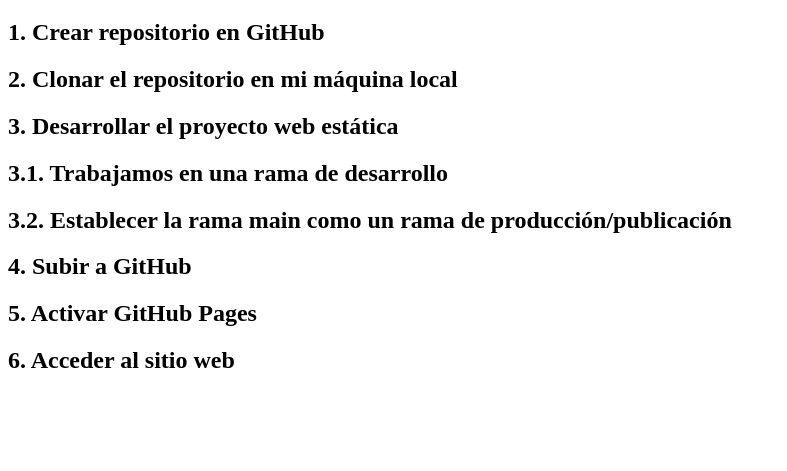
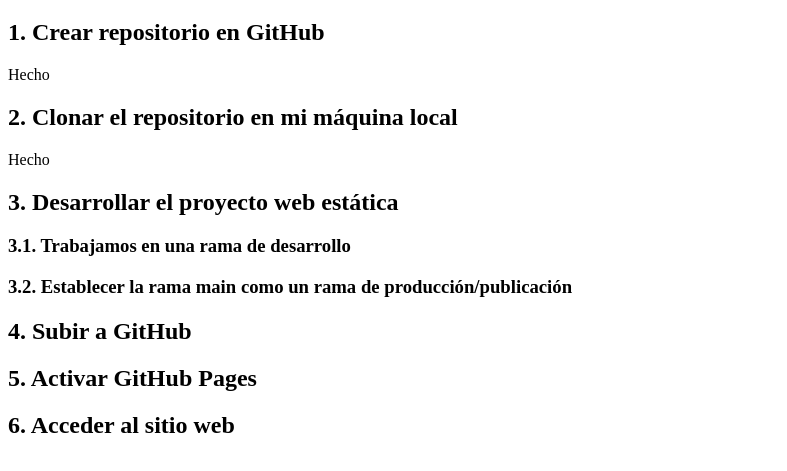
Before and after one commit to enriquemaestre/Prueba_github_pages, a plain HTML site: page index.html in a window 1280 px wide. Shown: the part 61-532 px from the top of the page, without its empty margins (0-787 px from the left). Drawn offline with Linux system fonts and the light colour scheme.

Commit message:
UPDATE: Actualizada estructura de pasos del fichero index.html

```diff
--- a/index.html
+++ b/index.html
@@ -20,19 +20,18 @@
     <section>
     <article>
         <h2>1. Crear repositorio en GitHub</h2>
+        <p>Hecho</p>
     </article>
     <article>
         <h2>2. Clonar el repositorio en mi máquina local</h2>
+        <p>Hecho</p>
     </article>
     <article>
         <h2>3. Desarrollar el proyecto web estática</h2>
     </article>
-        <article>
-            <h2>3.1. Trabajamos en una rama de desarrollo</h2>
-        </article>
-        <article>
-            <h2>3.2. Establecer la rama main como un rama de producción/publicación </h2>
-        </article>
+            <h3>3.1. Trabajamos en una rama de desarrollo</h3>
+
+            <h3>3.2. Establecer la rama main como un rama de producción/publicación </h3>
     <article>
         <h2>4. Subir a GitHub</h2>
     </article>
```
